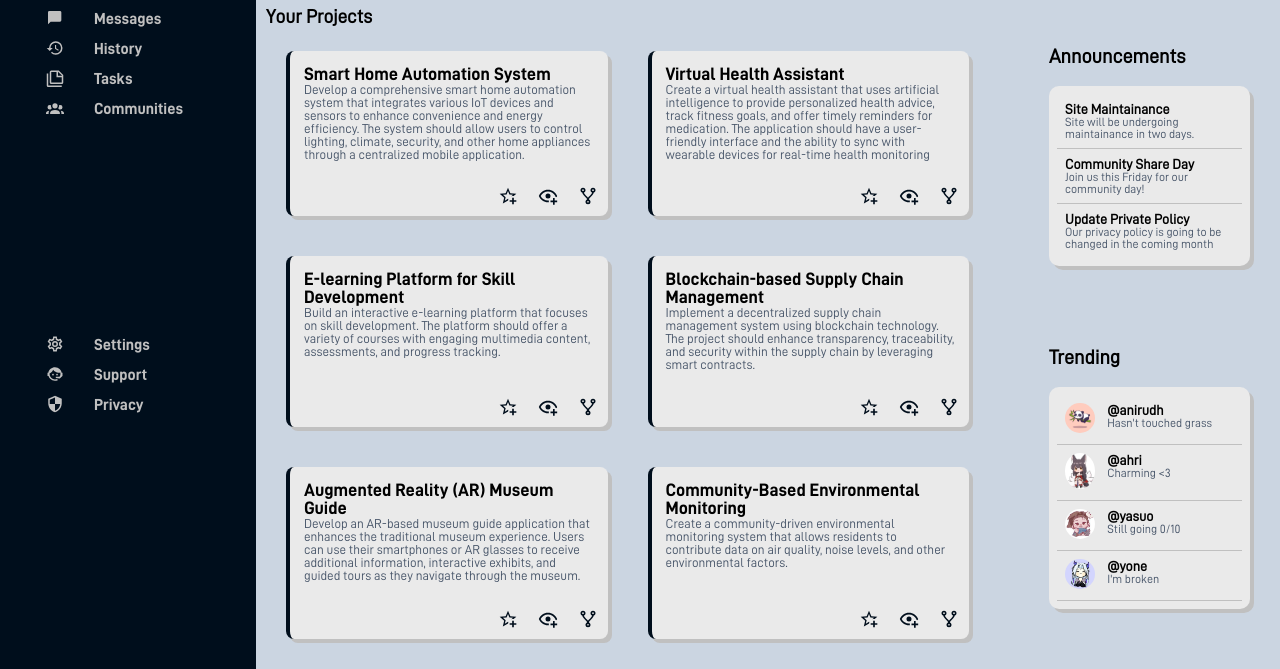
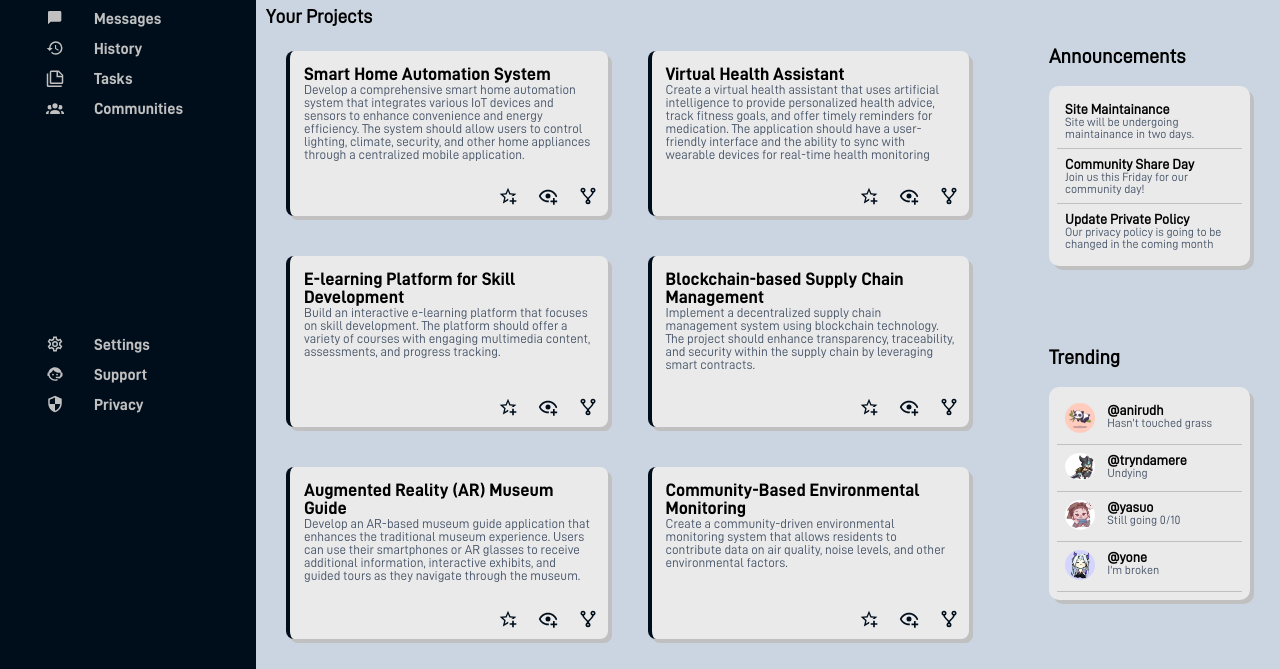
Before and after one commit to AnirudhUK1999/dashboard, a plain HTML site: page index.html in a window 1280 px wide. Shown: the part 178-847 px from the top of the page. Drawn offline with Linux system fonts and the light colour scheme.

Commit message:
replace with trynd

```diff
--- a/index.html
+++ b/index.html
@@ -226,11 +226,11 @@
                                 </div>
                                 <div class="trending-list">
                                     <div class="trending-icon">
-                                        <img class="trending-icon" src="./images/ahri-cute.jpg" alt="">
+                                        <img class="trending-icon" src="./images/trynd-cute.jpeg" alt="">
                                     </div>
                                     <div class="trending-content">
-                                        <div class="trending-name">@ahri</div>
-                                        <div class="trending-desc">Charming <3</div>
+                                        <div class="trending-name">@tryndamere</div>
+                                        <div class="trending-desc">Undying</div>
                                     </div>
                                 </div>
                                 <div class="trending-list">
```
Also changed, not shown: images/trynd-cute.jpeg (added).
